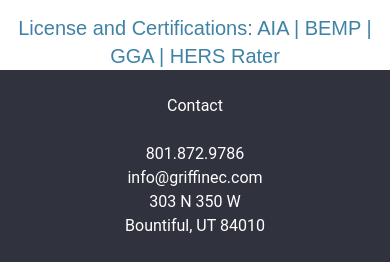
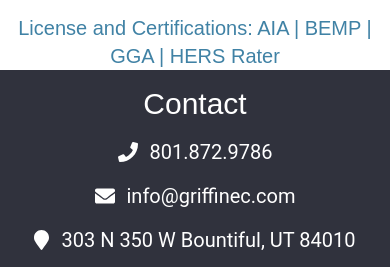
Before and after one commit to Jason-Prince/griffin-tailwind-fa, a Next.js app: page /aboutus in a window 390 px wide. Shown: the part 1095-1362 px from the top of the page. Built offline with nearby package versions, Linux system fonts and the light colour scheme.

Commit message:
footer: added fonts and responsive

```diff
--- a/components/Footer.jsx
+++ b/components/Footer.jsx
@@ -1,23 +1,26 @@
+import { faEnvelope, faMapMarker, faPhone } from '@fortawesome/free-solid-svg-icons'
+
+import { FontAwesomeIcon } from '@fortawesome/react-fontawesome'
 import React from 'react'
 
 const Footer = () => {
   return (
-    <div className="grid grid-cols-12 col-start-1 col-end-13 p-6 nav:text-xl bg-dark">
-      <h3 className="col-start-1 col-end-13 pb-6 text-center text-white nav:text-4xl font-Roboto">
+    <div className="grid grid-cols-12 gap-4 p-4 text-xl nav:text-2xl bg-dark font-Roboto text-white whitespace-nowrap">
+      <h3 className="col-start-1 col-span-full justify-self-center text-3xl nav:text-4xl font-Montserrat ">
         Contact
       </h3>
-      <p className="col-start-1 col-end-13 text-center text-white font-Roboto">
-        801.872.9786
-      </p>
-      <p className="col-start-1 col-end-13 text-center text-white font-Roboto">
-        info@griffinec.com
-      </p>
-      <p className="col-start-1 col-end-13 text-center text-white font-Roboto">
-        303 N 350 W
-      </p>
-      <p className="col-start-1 col-end-13 text-center text-white font-Roboto">
-        Bountiful, UT 84010
-      </p>
+      <div className="col-start-1 col-span-full justify-self-center nav:col-start-1 nav:col-end-5 flex items-center gap-3">
+        <FontAwesomeIcon icon={faPhone} />
+        <p className="col-start-6">801.872.9786</p>
+      </div>
+      <div className="col-start-1 col-span-full justify-self-center nav:col-start-5 nav:col-end-8 flex items-center gap-3">
+        <FontAwesomeIcon icon={faEnvelope} />
+        <p className="col-start-6">info@griffinec.com</p>
+      </div>
+      <div className="col-start-1 col-span-full justify-self-center nav:col-start-8 nav:col-end-13 flex items-center gap-3">
+        <FontAwesomeIcon icon={faMapMarker} />
+        <p className="col-start-6">303 N 350 W Bountiful, UT 84010</p>
+      </div>
     </div>
   )
 }
```
